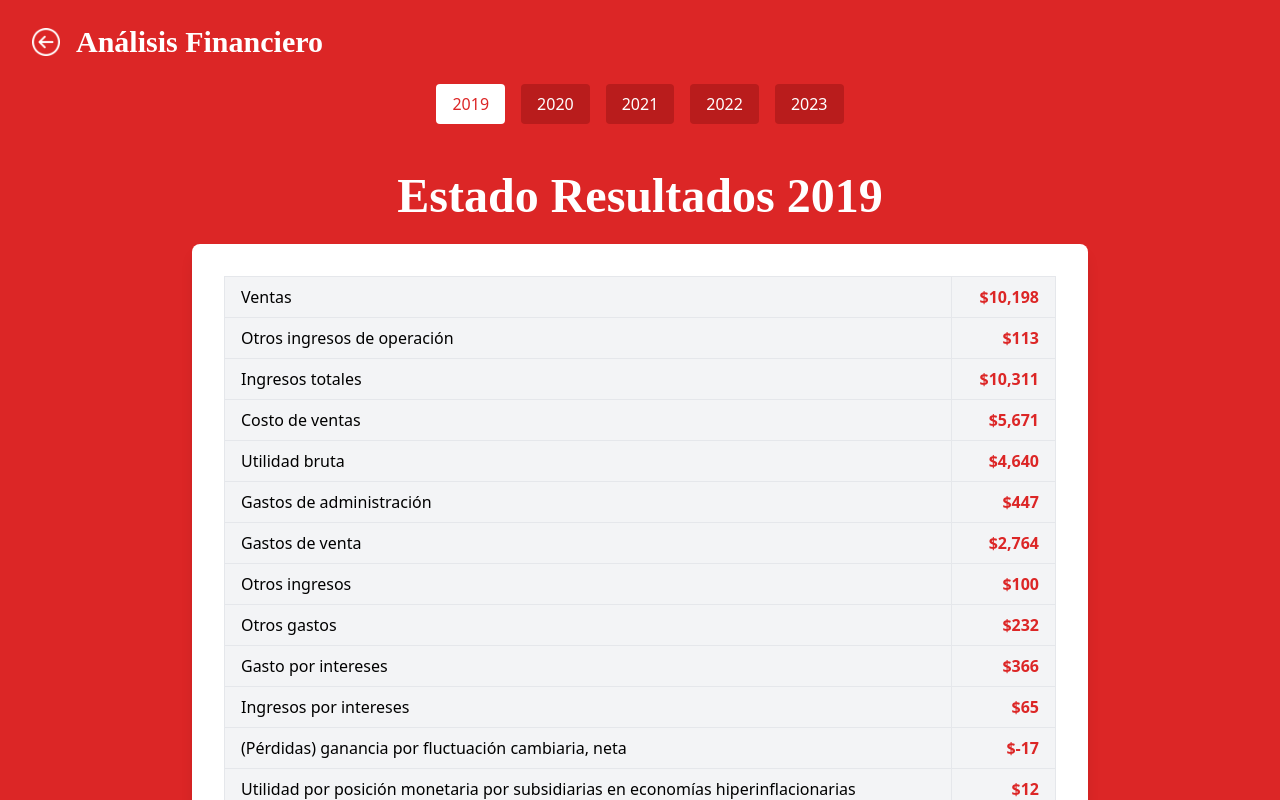
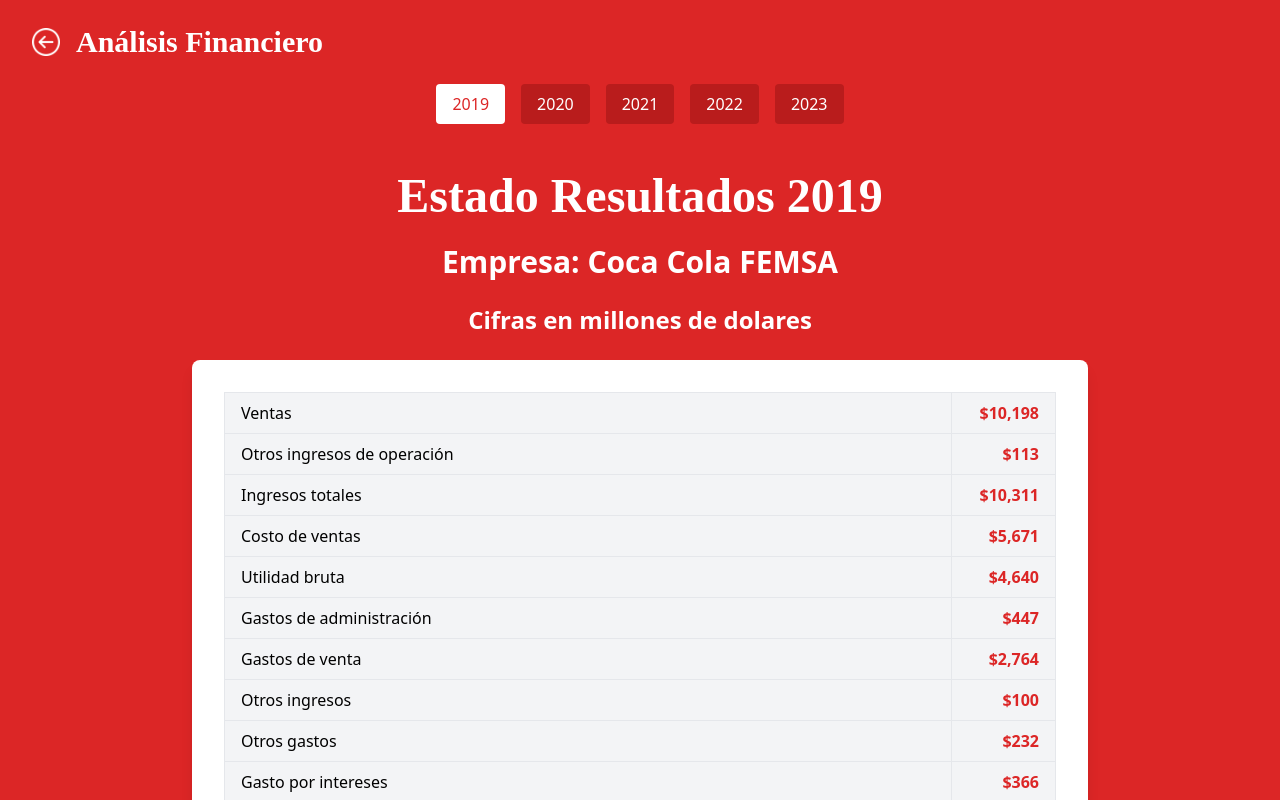
Before and after one commit to alkeys/fictional-disco, a React (Vite) app: page /estado-resultados in a window 1280 px wide. Shown: the top 800 px of the page. Built offline with nearby package versions, Linux system fonts and the light colour scheme.

Commit message:
aregando cosas x2

```diff
--- a/src/component/EstadoResultados.jsx
+++ b/src/component/EstadoResultados.jsx
@@ -7,9 +7,11 @@ const EstadoResultados = ({ estado, Anio }) => {
 
     return (
         <div className="min-h-screen flex flex-col items-center justify-center bg-red-600 p-8">
-            <h1 className="text-5xl font-bold text-white mb-6" style={{ fontFamily: 'Cursive' }}>
+            <h1 className="text-5xl font-bold text-white mb-6" style={{fontFamily: 'Cursive'}}>
                 Estado Resultados {Anio}
             </h1>
+            <h2 className="text-3xl font-bold text-white mb-6">Empresa: Coca Cola FEMSA</h2>
+            <h3 className="text-2xl font-bold text-white mb-6">Cifras en millones de dolares</h3>
 
             <div className="bg-white shadow-lg rounded-lg p-8 w-full max-w-4xl">
                 <table className="table-auto w-full mb-8">
```
Lines whose indentation alone changed are shown as unchanged.
